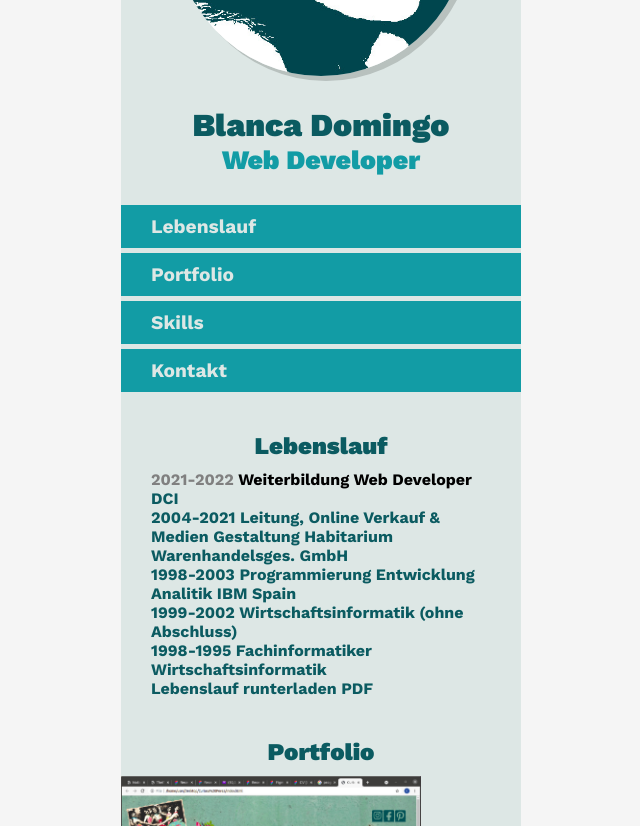
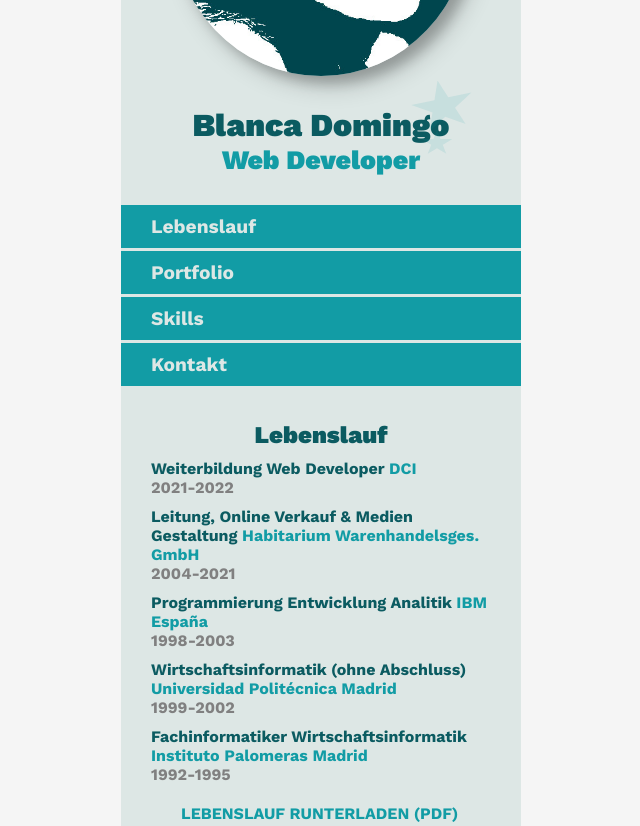
Before and after one commit to BlancaDomingo/portfolio, a plain HTML site: page index.html in a window 1280 px wide. Shown: the part 340-1166 px from the top of the page, without its empty margins (319-959 px from the left). Drawn offline with Linux system fonts and the light colour scheme.

Commit message:
Ich arbeite weiter...

```diff
--- a/index.html
+++ b/index.html
@@ -11,7 +11,7 @@
     <link rel="stylesheet" href="./static/css/style.css">
 
     <link rel="preconnect" href="https://fonts.gstatic.com">
-<link href="https://fonts.googleapis.com/css2?family=Work+Sans:wght@700&display=swap" rel="stylesheet">
+    <link href="https://fonts.googleapis.com/css2?family=Work+Sans:wght@700&display=swap" rel="stylesheet">
     <title>Blanca Domingo Lebenslauf</title>
 
 
@@ -23,6 +23,9 @@
     <div class="firstBox">
 
         <img class="foto" src="./static/img/blancaPetr.jpg" width="300px" alt="lachendes Blanca Domingo">
+        <span class="firstStar"></span>
+        <span class="secondStar"></span>
+        <span class="thirdStar"></span>
         <h1>
             <p>Blanca Domingo</p>
             <p class="WebDev">Web Developer</p>
@@ -37,18 +40,37 @@
             </ul>
 
         </div>
-        <div id="lebenslauf">
+        <div class="lebenslauf">
             <h2>Lebenslauf</h2>
-            <span>2021-2022</span><span> Weiterbildung Web Developer </span>
-            <a href="https://digitalcareerinstitute.org/" target="_blank">DCI</a>
-            <p>2004-2021 Leitung, Online Verkauf & Medien Gestaltung Habitarium Warenhandelsges. GmbH</p>
-            <p>1998-2003 Programmierung Entwicklung Analitik IBM Spain</p>
-            <p>1999-2002 Wirtschaftsinformatik (ohne Abschluss)</p>
-            <p>1998-1995 Fachinformatiker Wirtschaftsinformatik</p>
+            <div>
+                <span>Weiterbildung Web Developer </span>
+                <a href="https://digitalcareerinstitute.org/" target="_blank">DCI</a>
+                <p>2021-2022</p>
+            </div>
+            <div>
+                <span>Leitung, Online Verkauf & Medien Gestaltung </span>
+                <a href="https://digitalcareerinstitute.org/" target="_blank">Habitarium Warenhandelsges. GmbH</a>
+                <p>2004-2021</p>
+            </div>
+            <div>
+                <span>Programmierung Entwicklung Analitik </span>
+                <a href="https://www.ibm.com/es-es" target="_blank">IBM España</a>
+                <p>1998-2003</p>
+            </div>
+            <div>
+                <span>Wirtschaftsinformatik (ohne Abschluss) </span>
+                <a href="https://digitalcareerinstitute.org/" target="_blank">Universidad Politécnica Madrid</a>
+                <p>1999-2002</p>
+            </div>
+            <div>
+                <span>Fachinformatiker Wirtschaftsinformatik </span>
+                <a href="https://digitalcareerinstitute.org/" target="_blank">Instituto Palomeras Madrid</a>
+                <p>1992-1995</p>
+            </div>
+
             <div>
                 <!--download link-->
-                <a href="./static/downloads/LebenslaufBlancaDomingo.pdf" download="cvBlancaDomingo.pdf">Lebenslauf
-                    runterladen PDF</a>
+                <a href="./static/downloads/LebenslaufBlancaDomingo.pdf" download="cvBlancaDomingo.pdf" title="cvBlancaDomingo.pdf">LEBENSLAUF RUNTERLADEN (PDF)</a>
             </div>
         </div>
 
--- a/static/css/style.css
+++ b/static/css/style.css
@@ -27,9 +27,6 @@ body {
     margin: 50px auto;
     padding-top: 20px;
     width: 400px;
-
-
-
 }
 
 .foto {
@@ -37,7 +34,44 @@ body {
     margin: 30px auto;
 
     border-radius: 50%;
-    box-shadow: 5px 5px rgba(97, 102, 101, 0.3);
+    box-shadow: 8px 8px 12px rgba(0, 0, 0, 0.2), 10px 10px 24px rgba(0, 0, 0, 0.19);
+
+}
+
+.firstStar {
+    clip-path: polygon(50% 0%, 61% 35%, 98% 35%, 68% 57%, 79% 91%, 50% 70%, 21% 91%, 32% 57%, 2% 35%, 39% 35%);
+    position: absolute;
+    width: 64px;
+    height: 53px;
+    left: 1020px;
+    top: 80px;
+
+    background: rgba(18, 156, 165, 0.11);
+    transform: rotate(-10deg);
+}
+
+.secondStar {
+    clip-path: polygon(50% 0%, 61% 35%, 98% 35%, 68% 57%, 79% 91%, 50% 70%, 21% 91%, 32% 57%, 2% 35%, 39% 35%);
+    position: absolute;
+    width: 64px;
+    height: 53px;
+    left: 730px;
+    top: 420px;
+
+    background: rgba(18, 156, 165, 0.11);
+    transform: rotate(-11.92deg);
+}
+
+.thirdStar {
+    clip-path: polygon(50% 0%, 61% 35%, 98% 35%, 68% 57%, 79% 91%, 50% 70%, 21% 91%, 32% 57%, 2% 35%, 39% 35%);
+    position: absolute;
+    width: 32px;
+    height: 26px;
+    left: 740px;
+    top: 470px;
+
+    background: rgba(18, 156, 165, 0.11);
+
 }
 
 h1,
@@ -47,6 +81,7 @@ h2 {
     font-weight: bolder;
 
 }
+
 .WebDev {
     color: rgba(18, 156, 165, 1);
     font-size: smaller;
@@ -77,13 +112,15 @@ h2 {
 .menu li {
     background-color: #129CA5;
     color: white;
-    margin-top: 5px;
+    margin-top: 3px;
     margin-left: 0;
     margin-right: 0;
     padding: 10px;
     padding-left: 30px;
 }
-.menu a:hover {
+
+.menu li:hover {
+    background-color: rgba(11, 91, 97, 1);
     color: white;
 }
 
@@ -91,20 +128,42 @@ h2 {
 
 
 
-#lebenslauf {
-    padding-top: 20px;
-    padding: 30px;
+.lebenslauf {
+    /* padding-top: 20px; */
+    padding: 25px 30px 0 30px;
+
+}
+.lebenslauf div {
+    margin-top: 10px;
 
 }
 
-#lebenslauf span {
-    color: grey;
+
+.lebenslauf span {
+    color: rgba(11, 91, 97, 1);
     margin-top: 10px;
 }
-#lebenslauf span+span{
-    color:black;
+.lebenslauf a {
+    text-decoration: none;
+    color:#129CA5;
 }
-#lebenslauf a {
+
+.lebenslauf div:last-of-type {
+
+    margin: 20px auto 0 30px;
+
+
+}
+
+.lebenslauf a:hover {
     text-decoration: none;
-    color: rgba(11, 91, 97, 1);
+    color:white;
 }
+
+.lebenslauf p {
+    color: grey;
+}
+
+#portfolio {
+    padding-top: 25px;
+    padding: 30px;
```
